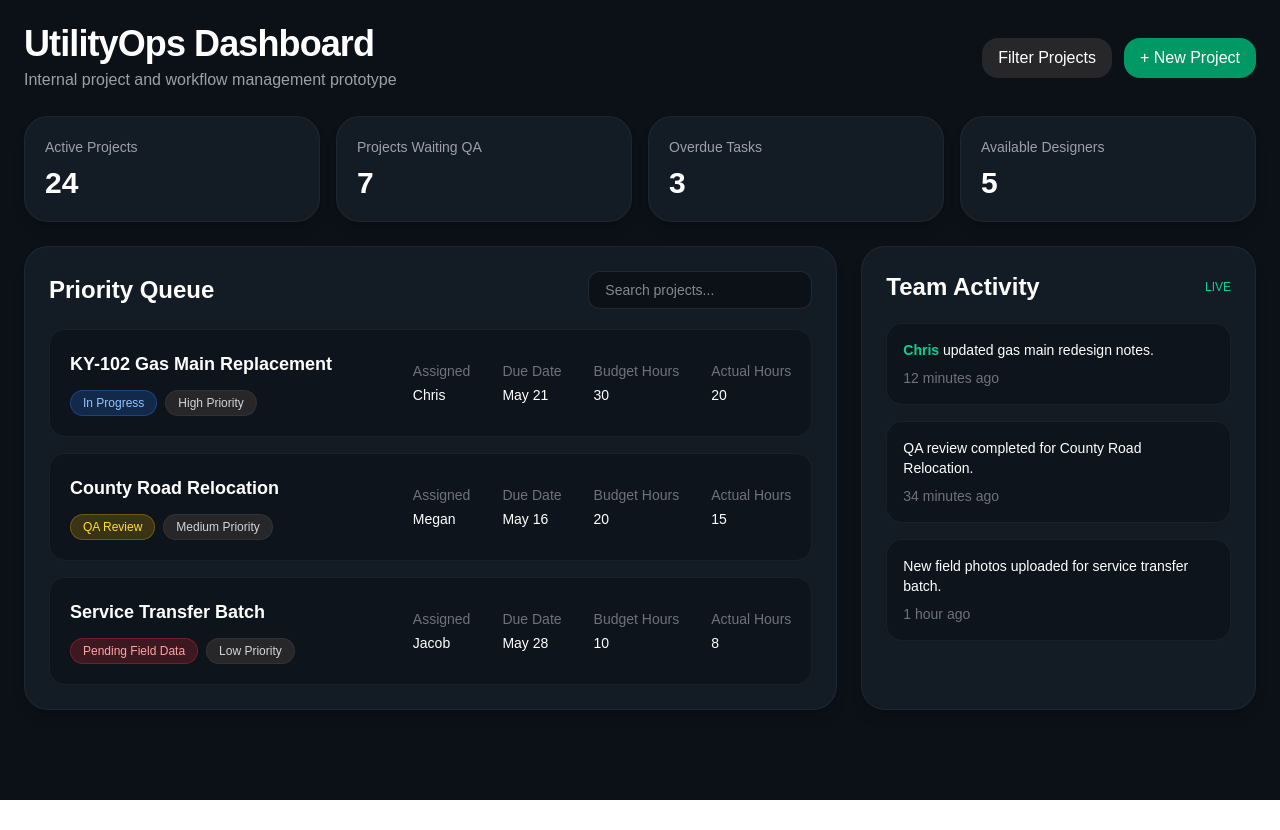
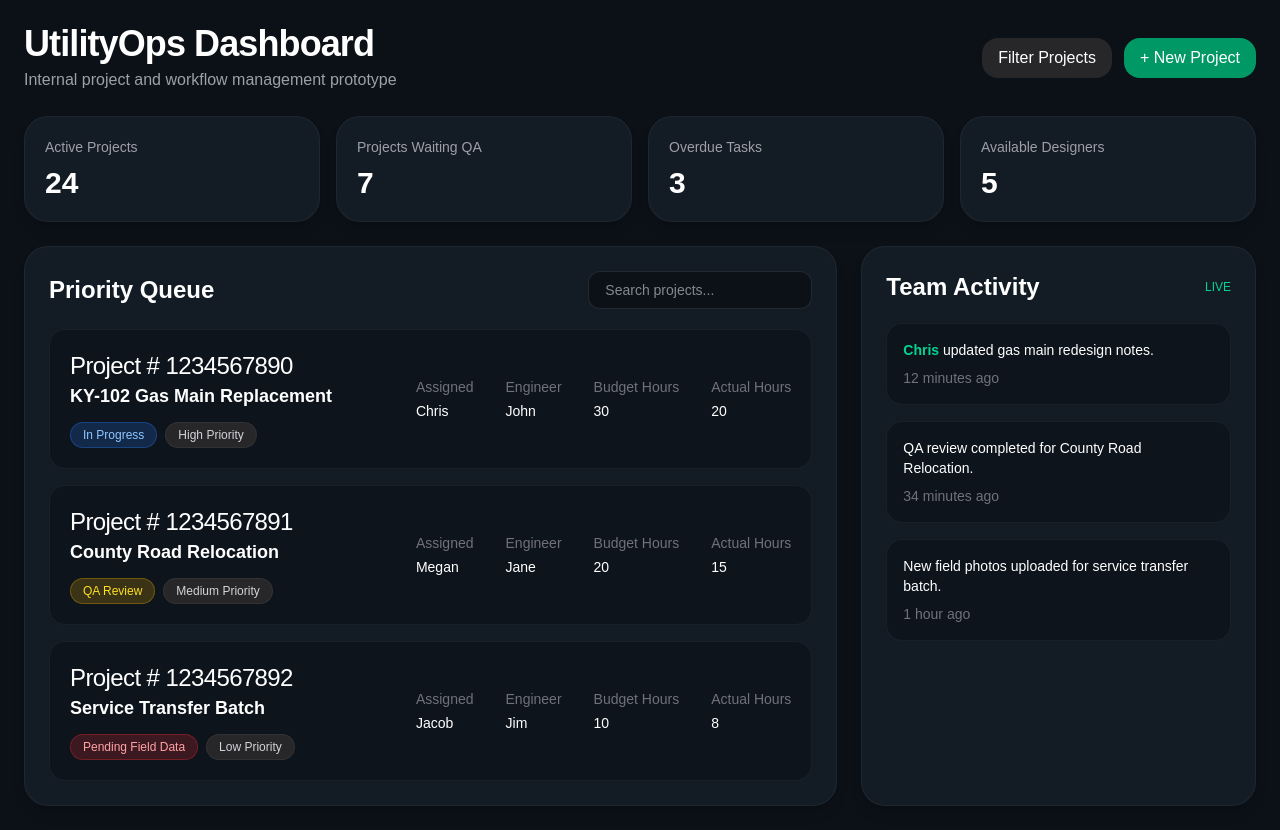
Before and after one commit to Christopher-Holland/workload-tracker, a Next.js app: page / in a window 1280 px wide. Before the commit the page ends 800 px from the top, so only its background shows below. Built offline with nearby package versions, Linux system fonts and the light colour scheme.

Commit message:
starter dashboard maded and added

```diff
--- a/app/page.tsx
+++ b/app/page.tsx
@@ -2,9 +2,11 @@ export default function UtilityProjectManagerPrototype() {
   const projects = [
     {
       id: 1,
+      projectNumber: "1234567890",
       name: "KY-102 Gas Main Replacement",
       status: "In Progress",
-      assigned: "Chris",
+      drafter: "Chris",
+      engineer: "John",
       due: "May 21",
       priority: "High",
       budgetHours: 30,
@@ -12,9 +14,11 @@ export default function UtilityProjectManagerPrototype() {
     },
     {
       id: 2,
+      projectNumber: "1234567891",
       name: "County Road Relocation",
       status: "QA Review",
-      assigned: "Megan",
+      drafter: "Megan",
+      engineer: "Jane",
       due: "May 16",
       priority: "Medium",
       budgetHours: 20,
@@ -22,9 +26,11 @@ export default function UtilityProjectManagerPrototype() {
     },
     {
       id: 3,
+      projectNumber: "1234567892",
       name: "Service Transfer Batch",
       status: "Pending Field Data",
-      assigned: "Jacob",
+      drafter: "Jacob",
+      engineer: "Jim",
       due: "May 28",
       priority: "Low",
       budgetHours: 10,
@@ -120,7 +126,8 @@ export default function UtilityProjectManagerPrototype() {
                   className="bg-[#0d141c] border border-white/5 rounded-2xl p-5 flex flex-col lg:flex-row lg:items-center justify-between gap-4 hover:border-emerald-500/30 transition"
                 >
                   <div>
-                    <h3 className="font-semibold text-lg">{project.name}</h3>
+                    <p className="text-2xl fold-bold tracking-tight">Project # {project.projectNumber}</p>
+                    <p className="text-lg font-semibold">{project.name}</p>
                     <div className="flex flex-wrap gap-2 mt-3">
                       <span
                         className={`px-3 py-1 rounded-full text-xs border ${getStatusColor(
@@ -139,19 +146,17 @@ export default function UtilityProjectManagerPrototype() {
                   <div className="flex gap-8 text-sm">
                     <div>
                       <p className="text-zinc-500">Assigned</p>
-                      <p className="font-medium mt-1">{project.assigned}</p>
+                      <p className="font-medium mt-1">{project.drafter}</p>
                     </div>
 
                     <div>
-                      <p className="text-zinc-500">Due Date</p>
-                      <p className="font-medium mt-1">{project.due}</p>
+                      <p className="text-zinc-500">Engineer</p>
+                      <p className="font-medium mt-1">{project.engineer}</p>
                     </div>
-
                     <div>
                       <p className="text-zinc-500">Budget Hours</p>
                       <p className="font-medium mt-1">{project.budgetHours}</p>
                     </div>
-
                     <div>
                       <p className="text-zinc-500">Actual Hours</p>
                       <p className="font-medium mt-1">{project.actualHours}</p>
```
